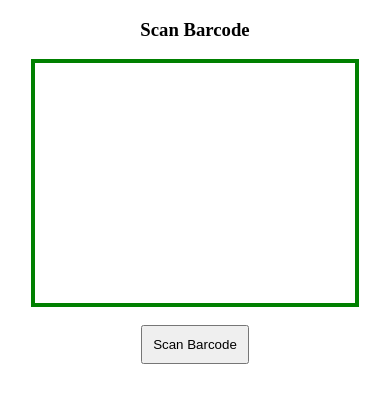
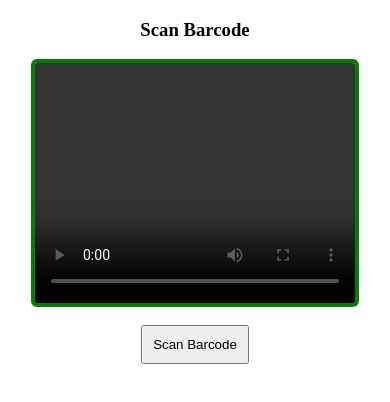
Before and after one commit to jpozosrc/barcode, an Angular app: page / in a window 390 px wide. Shown: the top 402 px of the page. Built offline with nearby package versions, Linux system fonts and the light colour scheme.

Commit message:
Fixing iPhone

```diff
--- a/src/app/app.component.css
+++ b/src/app/app.component.css
@@ -1,4 +1,5 @@
 video {
+    border-radius: 6px;
     width: 320px;
     height: 240px;
     border: 4px solid green;
--- a/src/app/app.component.html
+++ b/src/app/app.component.html
@@ -3,7 +3,7 @@
 <h3 style="text-align: center;">Scan Barcode</h3>
 
 <div style="width:100%;">
-    <video id="video-player" autoplay>
+    <video id="video-player" autoplay controls>
         Your browser does not support HTML5 video.
     </video>
     <br/>
```
Also changed, not shown: 2 other files (tests, documents, lock files or other folders).
